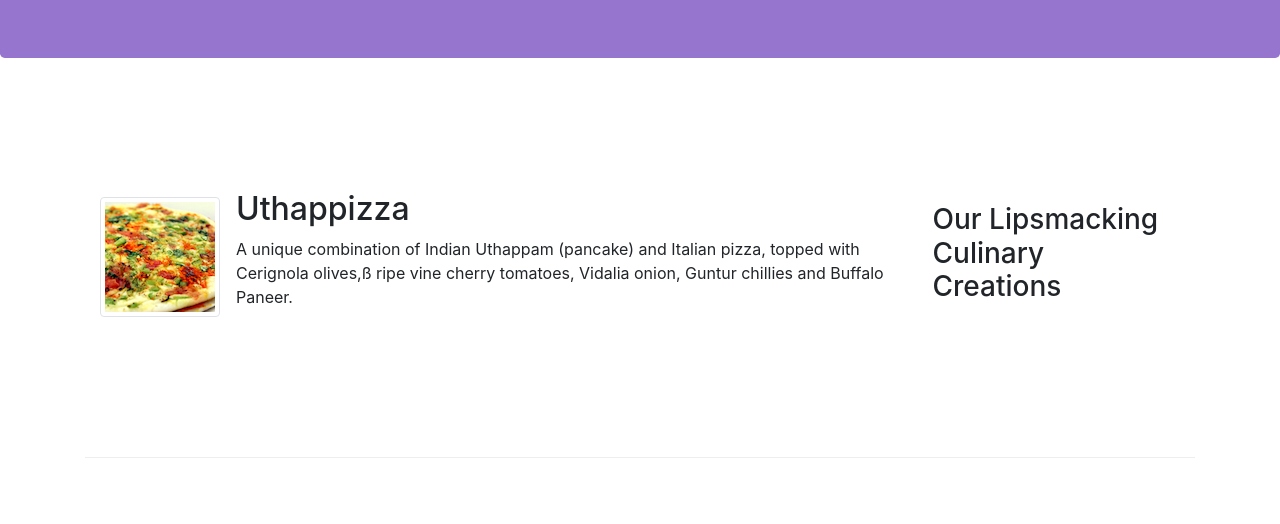
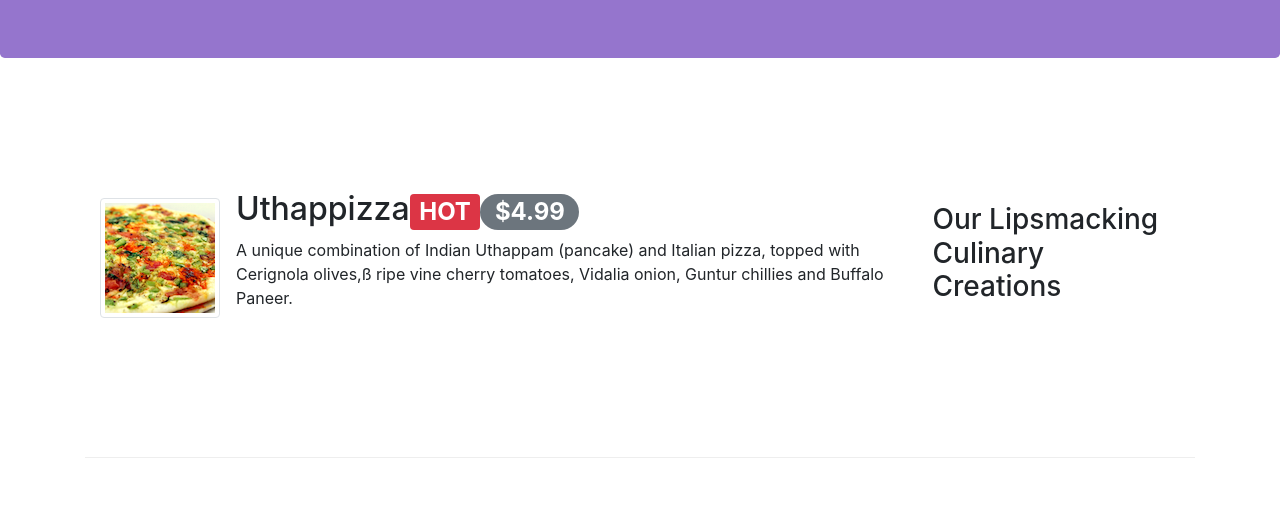
Before and after one commit to HannahStover/challenge, a plain HTML site: page index.html in a window 1280 px wide. Shown: the part 276-800 px from the top of the page. Drawn offline with nearby package versions, Linux system fonts and the light colour scheme.

Commit message:
index.html

```diff
--- a/index.html
+++ b/index.html
@@ -64,7 +64,8 @@
                 <div class='media'>
                     <img class='d-flex mr-3 img-thumbnail align-self-center' src='img/uthappizza.png' alt='uthappizza'>
                     <div class='media-body'>
-                        <h2 class='mt-0'>Uthappizza</h2>
+                        <h2 class='mt-0'>Uthappizza<span class='badge badge-danger'>HOT</span><span
+                                class='badge badge-pill badge-secondary'>$4.99</span></h2>
                         <p class='d-none d-sm-block'>A unique combination of Indian Uthappam (pancake) and Italian
                             pizza, topped
                             with Cerignola olives,ß
@@ -129,7 +130,7 @@
                 <div class="col-7 col-sm-5">
                     <h5>Our Address</h5>
                     <address>
-                        blah blah<br>
+                        121, Clear Water Bay Road<br>
                         Clear Water Bay, Kowloon<br>
                         HONG KONG<br>
                         <i class='fa fa-phone fa-lg'></i>: +852 1234 5678<br>
```
Also changed, not shown: 1 other file.
